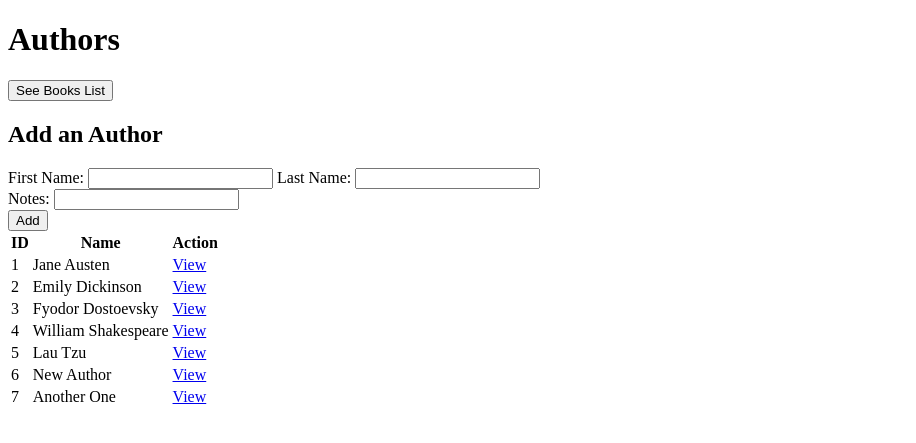
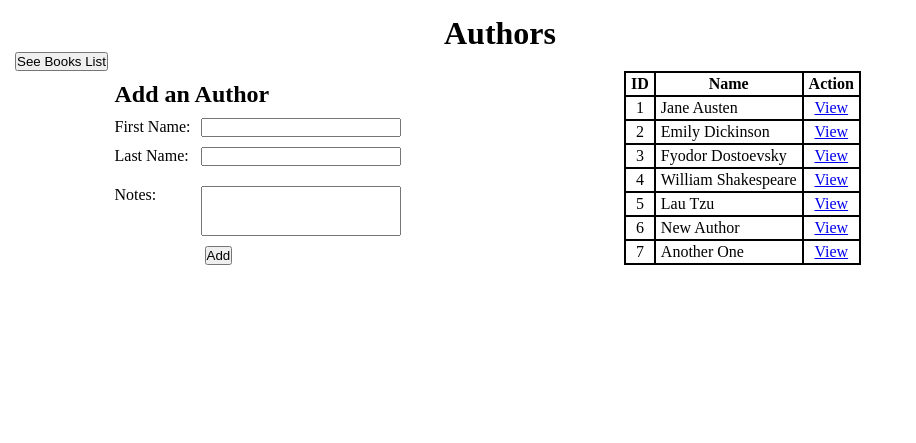
Before and after one commit to bhansen0091/Hansen_Brandon_BooksAndAuthors, a Django app: page /authors in a window 1280 px wide. Shown: the top 443 px of the page, without its empty margins (0-916 px from the left). Run offline with Django 3.2, Linux system fonts and the light colour scheme; data comes from the database, SQL or seed files in the repository; both versions use the stored data as it was after the commit.

Commit message:
css update

```diff
--- a/books_and_authors_proj/books_and_authors_app/static/css/style.css
+++ b/books_and_authors_proj/books_and_authors_app/static/css/style.css
@@ -0,0 +1,111 @@
+*{
+    padding: 0;
+    margin: 0;
+    box-sizing: border-box;
+    vertical-align: top;
+    /* outline: 1px dotted red; */
+}
+
+#wrapper{
+    width: 1000px;
+    padding: 15px;
+}
+
+.page_header{
+    width: 100%;
+    display: flex;
+    flex-direction: column;
+    align-items: center;
+}
+
+.book_author_switch{
+    align-self: flex-start;
+}
+
+.content_section{
+    width: 100%;
+    display: flex;
+    justify-content: space-around;
+}
+
+.main_content_split{
+    width: 33%;
+    display: flex;
+    justify-content: center;
+}
+
+.form_container h2{
+    margin: 10px 0px 10px 0px;
+}
+
+.text_inputs_section{
+    margin: 0px 0px 10px 0px;
+    display: flex;
+    justify-content: space-between;
+}
+
+.text_inputs{
+    width: 200px;
+    margin: 0px 0px 0px 10px;
+}
+
+.text_area_section{
+    display: flex;
+    margin: 10px 0px 10px 0px;
+}
+
+.text_area_input{
+    width: 200px;
+    height: 50px;
+    resize: none;
+    margin-left: 10px;
+}
+
+.add_book_form button{
+    margin-left: 90px;
+}
+
+.table_container{
+    display: flex;
+    flex-direction: column;
+}
+
+.display_table{
+    border: 1px solid black;
+    border-spacing: 0;
+}
+
+.book_display_table .table_headers{
+    text-align: center;
+}
+
+.display_table .table_headers th{
+    padding: 2px 5px;
+    text-align: center;
+    border: 1px solid black;
+}
+
+.data_cell{
+    padding: 2px 5px;
+    margin-left: 10px;
+    text-align: center;
+    border: 1px solid black;
+}
+
+.second_col{
+    text-align: left;
+}
+
+.name_section{
+    display: flex;
+    flex-direction: column;
+}
+
+.notes_section{
+    display: flex;
+    justify-content: space-between;
+}
+
+.add_author_form button{
+    margin-left: 90px;
+}
--- a/books_and_authors_proj/books_and_authors_app/templates/author_index.html
+++ b/books_and_authors_proj/books_and_authors_app/templates/author_index.html
@@ -5,12 +5,14 @@
     <meta http-equiv="X-UA-Compatible" content="IE=edge">
     <meta name="viewport" content="width=device-width, initial-scale=1.0">
     <title>Authors</title>
+    {% load static %}
+    <link rel="stylesheet" href="{% static 'css/style.css' %}">
 </head>
 <body>
     <div id="wrapper">
         <header class="page_header">
             <h1>Authors</h1>
-            <form action="/" class="change_to_books" method="POST">
+            <form action="/" class="book_author_switch" method="POST">
                 {% csrf_token %}
                 <button type="submit">See Books List</button>
             </form>
@@ -21,21 +23,25 @@
                 {% csrf_token %}
                 <h2>Add an Author</h2>
                 <div class="name_section">
-                    <label for="first_name_input">First Name:</label>
-                    <input type="text" name="first_name_input" id="author_first_name_input" maxlength="255" required>
-                    <label for="last_name_input">Last Name:</label>
-                    <input type="text" name="last_name_input" id="author_last_name_input" maxlength="255" required>
+                    <div class="first_name_section text_inputs_section">
+                        <label for="first_name_input">First Name:</label>
+                        <input type="text" name="first_name_input" class="text_inputs" maxlength="255" required>
+                    </div>
+                    <div class="last_name_section text_inputs_section">
+                        <label for="last_name_input">Last Name:</label>
+                        <input type="text" name="last_name_input" class="text_inputs" maxlength="255" required>
+                    </div>
                 </div>
-                <div class="notes_section">
+                <div class="notes_section text_area_section">
                     <label for="notes_input">Notes:</label>
-                    <input type="text" name="notes_input" id="author_notes_text_field" required>
+                    <textarea name="notes_input" class="notes_input text_area_input" required></textarea>
                 </div>
                 <button type="submit" name="add_author_submit_btn">Add</button>
                 </form>
             </div>
             <div class="display_container main_content_split">
                 <div class="table_container">
-                    <table class="author_display_table">
+                    <table class="display_table">
                         <tr class="table_headers">
                             <th>ID</th>
                             <th>Name</th>
@@ -43,9 +49,9 @@
                         </tr>
                         {% for author in authors %}
                         <tr class="author_records">
-                            <td>{{author.id}}</td>
-                            <td>{{author.first_name}} {{author.last_name}}</td>
-                            <td><a href="/authors/{{author.id}}">View</a></td>
+                            <td class="data_cell first_col">{{author.id}}</td>
+                            <td class="data_cell second_col">{{author.first_name}} {{author.last_name}}</td>
+                            <td class="data_cell third_col"><a href="/authors/{{author.id}}">View</a></td>
                         </tr>
                         {% endfor %}
                     </table>
```
Also changed, not shown: books_and_authors_proj/books_and_authors_app/templates/index.html (+13 -11 lines), books_and_authors_proj/db.sqlite3.
